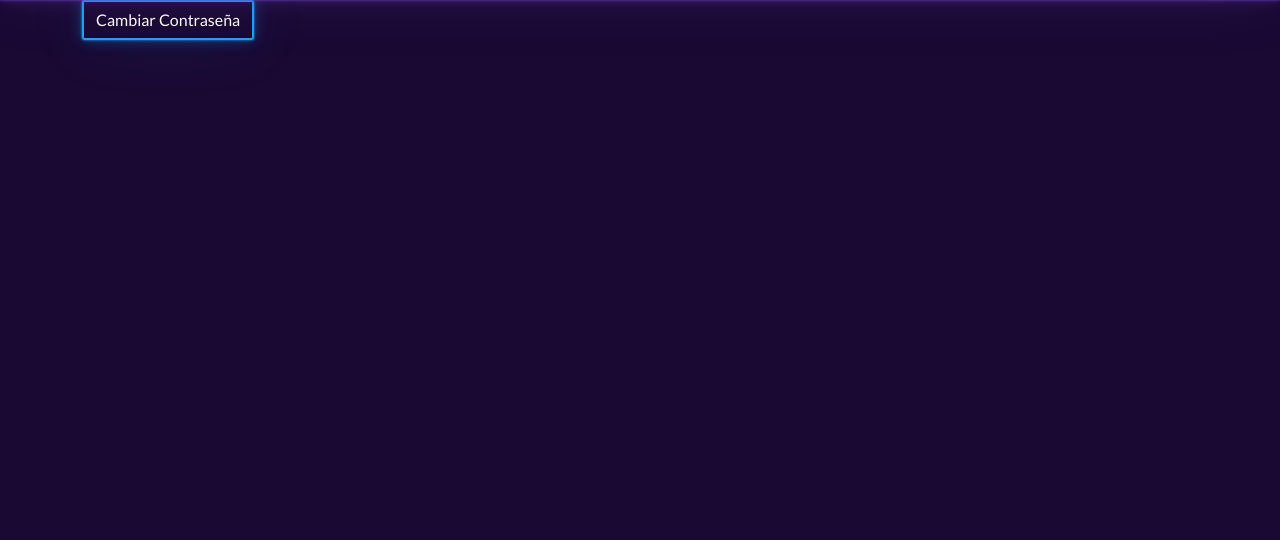
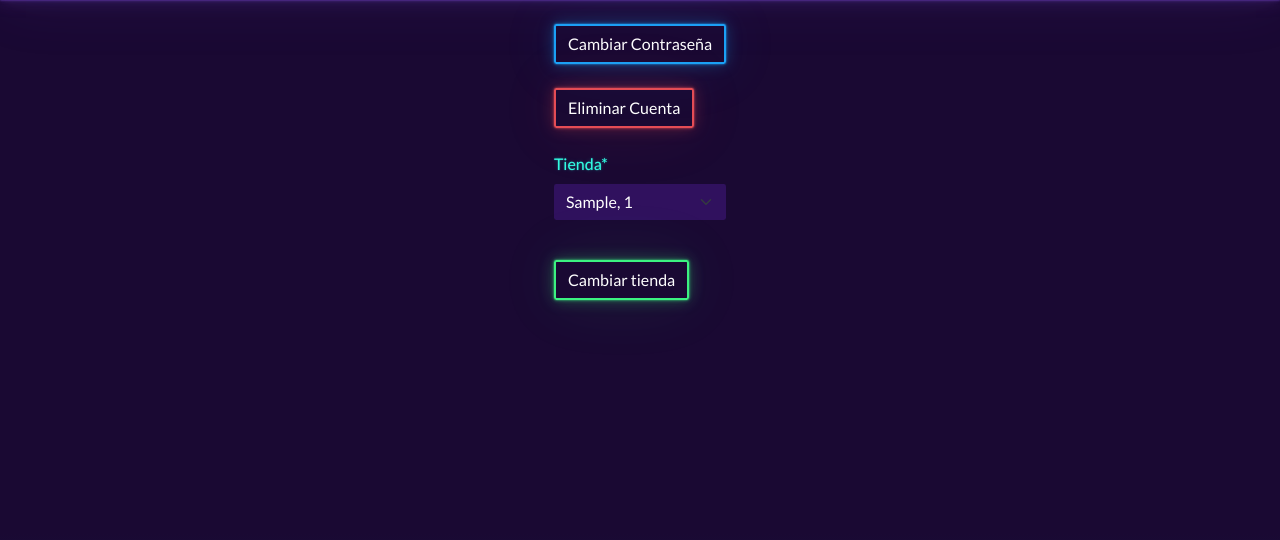
Before and after one commit to mariooc04/gameheaven, a Django app: page /settings/ in a window 1280 px wide. Shown: the part 106-646 px from the top of the page. Run offline with Django 4.2, Linux system fonts and the light colour scheme; a user stored in the database is signed in; tables that the repository leaves empty hold one stand-in row (values such as "Sample post"); some libraries are stand-ins or nearby versions.

Commit message:
Modificada la pestaña de settings. Un usuario puede cambiar su tienda, también se ha añadido la opción de eliminar cuenta, pero no se ha probado porque no funciona el registrar usuarios

```diff
--- a/sisinf/gameheaven/forms.py
+++ b/sisinf/gameheaven/forms.py
@@ -34,6 +34,8 @@ class RegisterForm(forms.ModelForm):
         cleaned_data = super().clean()
         password = cleaned_data.get("password")
         password2 = cleaned_data.get("password2")
+
+        print(cleaned_data.get("username"))
 
         try:
             password_validation.validate_password(password, self.instance)
@@ -107,3 +109,7 @@ class AddProductForm(forms.Form):
     valoracion = forms.FloatField(required=True)
     plataformas = forms.CharField(required=False)
     img = forms.ImageField(required=False)
+
+
+class changeTienda(forms.Form):
+    tienda = forms.ModelChoiceField(queryset=Tienda.objects.all(), empty_label=None, label="Tienda")
--- a/sisinf/gameheaven/templates/settings.html
+++ b/sisinf/gameheaven/templates/settings.html
@@ -1,10 +1,24 @@
 {% extends "main/base.html" %}
 {% load static %}
 
-{% block title %}Configuaración{% endblock %}
+{% block title %}Configuración{% endblock %}
 
 {% block content %}
-<a href="{% url 'password_change' %}">
-    <button type="button" class="btn btn-outline-info">Cambiar Contraseña</button>
-</a>
+<div class="container d-flex justify-content-center align-items-center">
+    <div>
+        <a href="{% url 'password_change' %}">
+            <button type="button" class="btn btn-outline-info mb-4 mt-4">Cambiar Contraseña</button>
+        </a>
+        <form action="{% url 'delete_account' %}" method="POST">
+            {% csrf_token %}
+            <button type="submit" class="btn btn-outline-danger mb-4">Eliminar Cuenta</button>
+        </form>
+        {% load crispy_forms_tags %}
+        <form method="post">
+            {% csrf_token %}
+            {{form|crispy}}
+            <button type="submit" class="btn btn-outline-success mt-4">Cambiar tienda</button>
+        </form>
+    </div>
+<div>
 {% endblock %}
--- a/sisinf/gameheaven/views.py
+++ b/sisinf/gameheaven/views.py
@@ -91,7 +91,24 @@ def logout_view(request):
 
 @login_required(login_url='loginUser')
 def settings(request):
-    return render(request, 'settings.html', {'userRole': request.user.role})
+    usuario = request.user
+    if request.method == 'POST':
+        form = changeTienda(request.POST)
+        tienda = request.POST[Constantes.TIENDA]
+
+        daoUsuario.updateTiendaCliente(usuario, int(tienda))
+        return redirect('settings')
+    else:
+        form = changeTienda(initial={'tienda': daoUsuario.getClienteByUsuario(usuario).tienda})
+
+    return render(request, 'settings.html', {'userRole': request.user.role, 'form': form})
+
+@login_required(login_url='loginUser')
+def delete_account(request):
+    user = request.user
+    daoUsuario.deleteUser(user)
+    logout(request)
+    return redirect('home')
 
 def about(request):
     return render(request, 'main/about.html')
--- a/sisinf/sisinf/urls.py
+++ b/sisinf/sisinf/urls.py
@@ -33,4 +33,5 @@ urlpatterns = [
     path('about/', views.about, name='about'),
     path('contact/', views.contact, name='contact'),
     path('addproduct/', views.addproduct, name='addproduct'),
+    path('delete_account/', views.delete_account, name='delete_account'),
 ]
```
